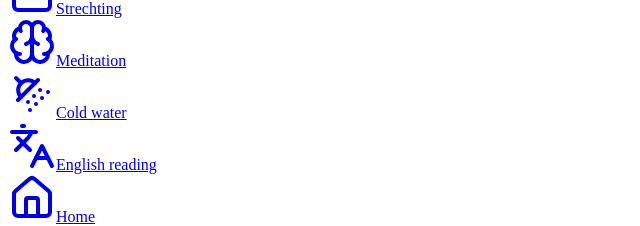
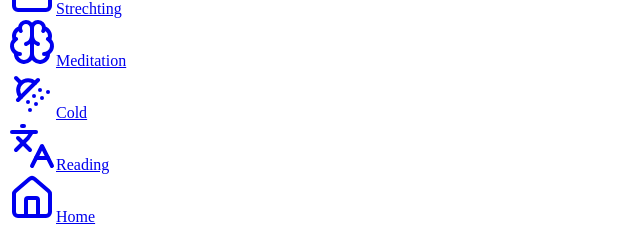
Before and after one commit to mmazurprv/habitmaster, a Next.js app: page /workout in a window 1280 px wide. Shown: the part 166-392 px from the top of the page, without its empty margins (0-640 px from the left). Built offline with nearby package versions, Linux system fonts and the light colour scheme.

Commit message:
Cold water and english added menu adj

```diff
--- a/app/workout/page.tsx
+++ b/app/workout/page.tsx
@@ -26,12 +26,12 @@ export default function WorkoutPage() {
       href: "/workout/add-workout/9005",
     },
     {
-      name: "Cold water",
+      name: "Cold",
       icon: ShowerHead,
       href: "/workout/add-workout/9105",
     },
     {
-      name: "English reading",
+      name: "Reading",
       icon: Languages,
       href: "/workout/add-workout/9800",
     },
```
